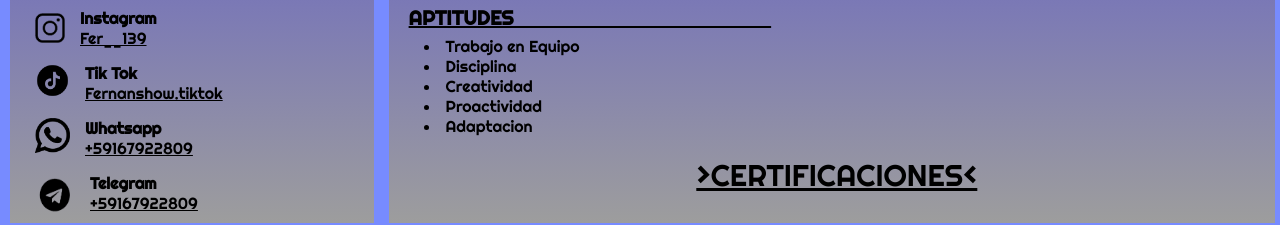
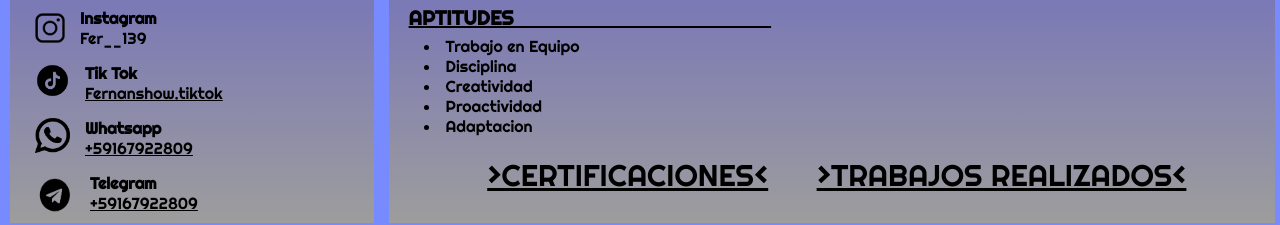
Before and after one commit to Luis139Pastrana/CV.Luis_Fernando_Pastrana_Quispe, a plain HTML site: page index.html in a window 1280 px wide. Shown: the part 752-977 px from the top of the page. Drawn offline with Linux system fonts and the light colour scheme.

Commit message:
Add files via upload

```diff
--- a/estilo.css
+++ b/estilo.css
@@ -151,6 +151,10 @@ p{
     font-size: 30px;
 }
 
+.certificados a{
+    margin: 20px;
+}
+
 @media(max-width:600px){
 
     header{
--- a/index.html
+++ b/index.html
@@ -62,7 +62,7 @@
                     <img class="instagram" src="img/instagram.png" alt="Instagram">
                     <div>
                         <h4>Instagram</h4>
-                        <a href="">Fer__139</a>
+                        <a style="text-decoration: none;" href="https://instagram.com/fernan__139?igshid=ZDdkNTZiNTM=">Fer__139</a>
                     </div>
 
                 </div>
@@ -70,7 +70,7 @@
                     <img class="tiktok" src="img/tik tok.png" alt="Tik tok">
                     <div>
                         <h4>Tik Tok</h4>
-                        <a href="">Fernanshow.tiktok</a>
+                        <a href="https://www.tiktok.com/@fernanshow.tiktok?_r=1&_d=e2i6dim0idf102&language=es&sec_uid=MS4wLjABAAAAdVyk6FF9C73-ERuuz5VjEoJFZIJ0GohqZokaMjwSG_xkaJPIluY2F7bdt3xl0F_J&share_author_id=6817510697087124485&source=h5_m&u_code=dc23i26cg3kl69&timestamp=1677762384&user_id=6817510697087124485&sec_user_id=MS4wLjABAAAAdVyk6FF9C73-ERuuz5VjEoJFZIJ0GohqZokaMjwSG_xkaJPIluY2F7bdt3xl0F_J&utm_source=copy&utm_campaign=client_share&utm_medium=android&share_iid=7191929535292802822&share_link_id=1fd26b78-39e4-4fbf-969c-397a7ebab658&share_app_id=1233&ugbiz_name=Account&ug_btm=b8727%2Cb4907">Fernanshow.tiktok</a>
                     </div>
 
                 </div>
@@ -86,7 +86,7 @@
                     <img class="telegram" src="img/telegram.png" alt="Telegram">
                     <div>
                         <h4>Telegram</h4>
-                        <a href="">+59167922809</a>
+                        <a href="https://t.me/Luis_Pastrana139">+59167922809</a>
                     </div>
                 </div>
             </div>
@@ -163,7 +163,10 @@
                         <li>Proactividad</li>
                         <li>Adaptacion</li>
                     </div>
-                    <div class="certificados"><a href="Certificaciones.html"> >CERTIFICACIONES<</a></div>
+                    <div class="certificados">
+                        <a href="Certificaciones.html"> >CERTIFICACIONES<</a>
+                        <a href=""> >TRABAJOS REALIZADOS< </a>
+                    </div>
                 </div>
 
             </div>
```
Also changed, not shown: habilidades/3D y 2D/blender.png, habilidades/3D y 2D/krita.png, habilidades/3D y 2D/unity.png, habilidades/wondershare/videoscribe.png.
